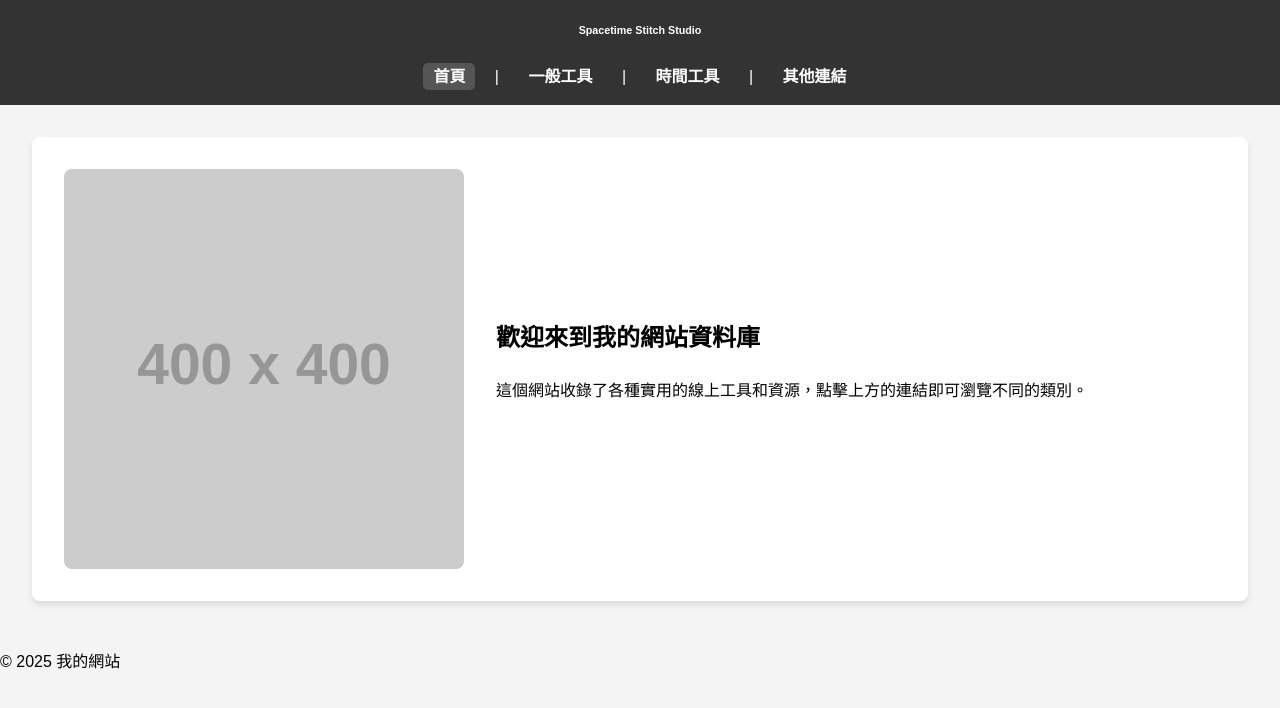
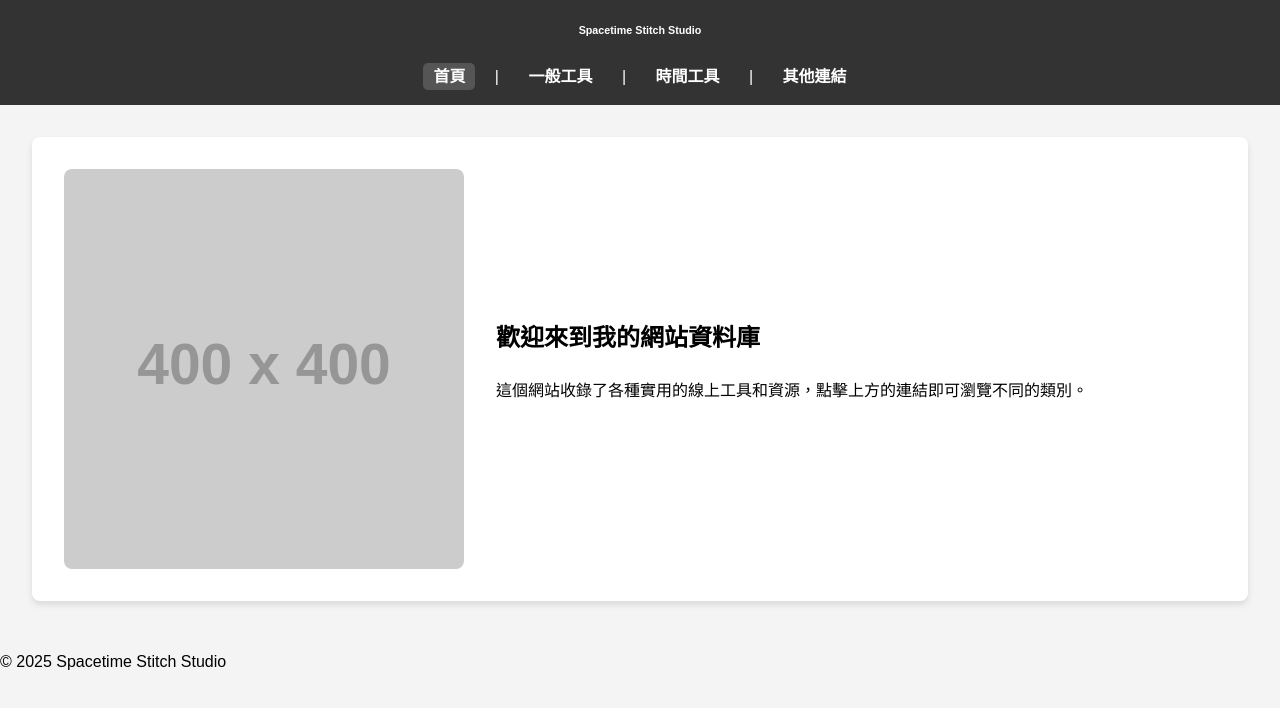
Before and after one commit to anshaer/time, a plain HTML site: page index.html in a window 1280 px wide. Shown: the part 92-800 px from the top of the page. Drawn offline with Linux system fonts and the light colour scheme; placeholder pictures from the web are drawn by us.

Commit message:
Update index.html

```diff
--- a/index.html
+++ b/index.html
@@ -43,7 +43,7 @@
     </main>
 
     <footer>
-        <p>&copy; 2025 我的網站</p>
+        <p>&copy; 2025 Spacetime Stitch Studio</p>
     </footer>
 
     <script src="script.js"></script>
```
